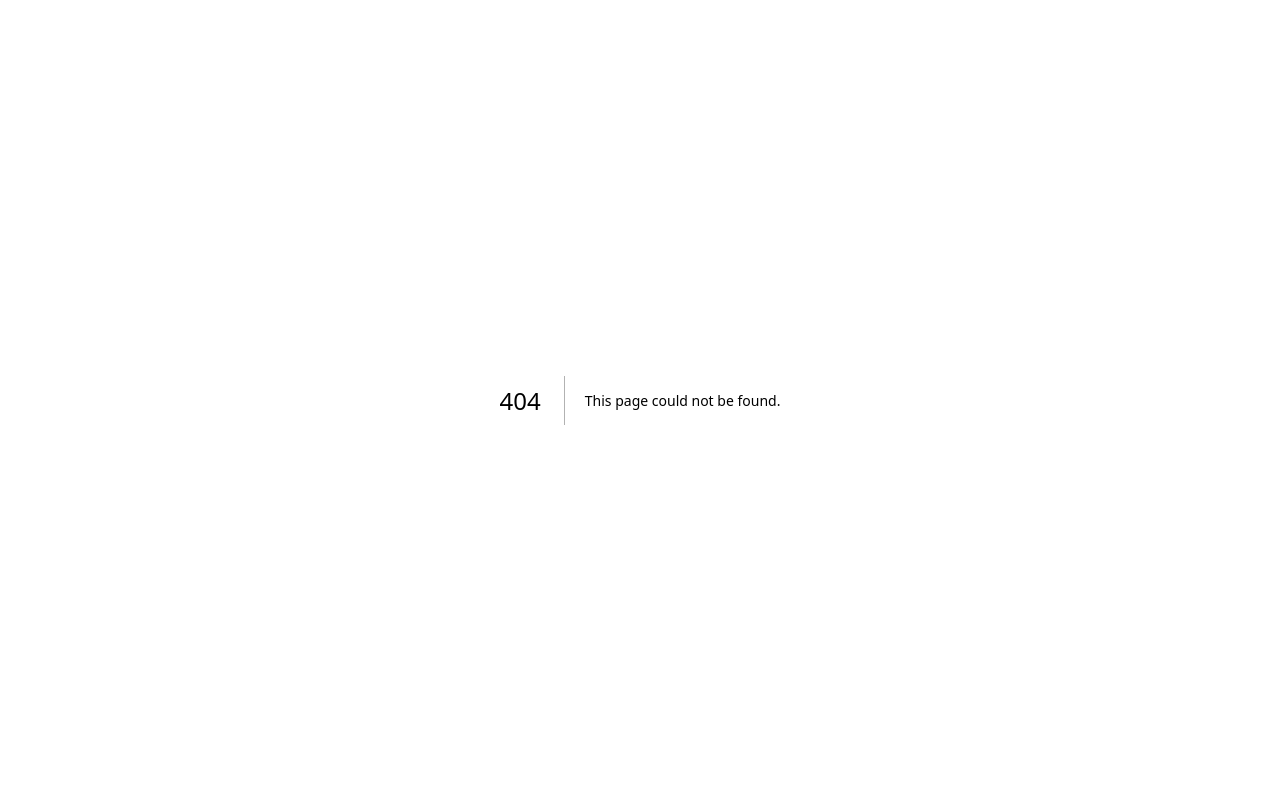
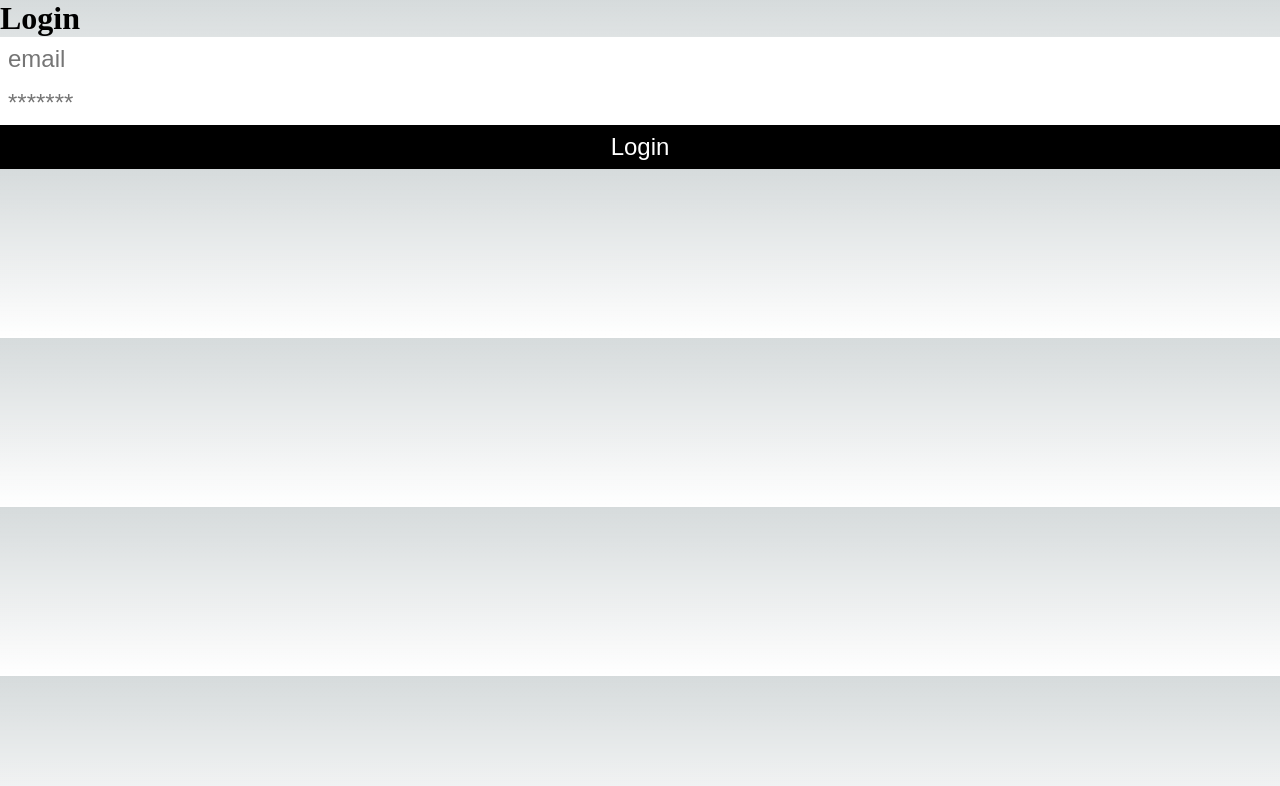
Before and after one commit to NahuelUliassiPirchio/nextjs-stop-rows-frontend, a Next.js app: page /login in a window 1280 px wide. Before the commit this address had no page. Shown: the top 786 px of the page. Built offline with nearby package versions, Linux system fonts and the light colour scheme.

Commit message:
[Add] Login/fetching hooks and basic login

```diff
--- /dev/null
+++ b/hooks/useAuth.ts
@@ -0,0 +1,59 @@
+import { useEffect, useState } from "react";
+import Cookie from "js-cookie";
+
+const useAuth = () => {
+    const [user, setUser] = useState<any>(null);
+    const [loading, setLoading] = useState(true);
+
+    useEffect(() => {
+        const accessToken = Cookie.get("accessToken")
+        if (!accessToken) {
+            setLoading(false)
+            return
+        }
+
+        // const expirationDate = new Date(Cookie.get("expirationDate") as string)
+        // if (expirationDate < new Date()) {
+        //     logout()
+        //     return
+        // }
+
+        fetch("http://localhost:3001/profile", {
+            headers: {
+                'Authorization': `Bearer ${accessToken}`
+            }
+        })
+            .then(res => res.json())
+            .then(data => {
+                setUser(data)
+            })
+        setLoading(false)
+    }, []);
+
+    const login = (accessToken: string, expirationDate: string) => {
+        Cookie.set("accessToken", accessToken)
+        Cookie.set("expirationDate", expirationDate)
+
+        fetch("http://localhost:3001/profile", {
+            headers: {
+                'Authorization': `Bearer ${accessToken}`
+            }
+        })
+            .then(res => res.json())
+            .then(data => {
+                setUser(data)
+            })
+        setLoading(false)
+    }
+
+    const logout = () => {
+        Cookie.remove("accessToken")
+        Cookie.remove("expirationDate")
+        setLoading(false)
+        setUser(null)
+    }
+
+    return { user, login, logout, loading };
+};
+
+export default useAuth;
--- a/package.json
+++ b/package.json
@@ -16,9 +16,13 @@
     "@types/react-dom": "18.0.10",
     "eslint": "8.31.0",
     "eslint-config-next": "13.1.1",
+    "js-cookie": "^3.0.1",
     "next": "13.1.1",
     "react": "18.2.0",
     "react-dom": "18.2.0",
     "typescript": "4.9.4"
+  },
+  "devDependencies": {
+    "@types/js-cookie": "^3.0.2"
   }
 }
--- /dev/null
+++ b/pages/login.tsx
@@ -0,0 +1,66 @@
+import Router from "next/router"
+import { useRef } from "react"
+import useAuth from "../hooks/useAuth"
+import styles from "../styles/Home.module.css"
+
+export default function Login() {
+    const emailRef = useRef<HTMLInputElement >(null)
+    const passwordRef = useRef<HTMLInputElement>(null)
+
+    const {user, loading, login} = useAuth()
+//    if (loading) return <div>Loading...</div>
+
+    if (user) Router.push("/")
+
+    const handleSubmit = async (e) => {
+        e.preventDefault()
+        await fetch("http://localhost:3001/auth/login", {
+            method: "POST",
+            headers: {
+                "Content-Type": "application/json"
+            },
+            body: JSON.stringify(
+                {
+                    email: emailRef.current?.value,
+                    password: passwordRef.current?.value
+                }
+            )
+        })
+        .then(res => {
+            if (res.status === 401) {
+                throw new Error("Invalid credentials")
+            }
+            else if (res.status === 500) {
+                throw new Error("Server error")
+            }
+            else if (res.status === 400) {
+                throw new Error("Bad request")
+            }
+            return res.json()})
+        .then(data => {
+            if (data.error) {
+                alert(data.error)
+            }
+            else {
+                console.log(data);
+                login(data.token, data.expires_in)
+            }
+        })
+        .catch(err => {
+            // set error
+            alert(err)
+        })
+        Router.push("/login")
+    }
+
+    return (
+        <div className={styles.container}>
+            <h1>Login</h1>
+            <form>
+                <input type="email" placeholder="email" ref={emailRef} />
+                <input type="password" placeholder="*******" ref={passwordRef} />
+                <button type="submit" onClick={handleSubmit}>Login</button>
+            </form>
+        </div>
+    )
+}
--- a/styles/Home.module.css
+++ b/styles/Home.module.css
@@ -2,3 +2,33 @@
   width: 100%;
   height: 100%;
 }
+
+
+.container form {
+  display: flex;
+  flex-direction: column;
+  align-items: center;
+  justify-content: center;
+  width: 100%;
+  height: 100%;
+}
+
+.container form input {
+  width: 100%;
+  height: 100%;
+  border: none;
+  outline: none;
+  font-size: 1.5rem;
+  padding: 0.5rem;
+}
+
+.container form button {
+  width: 100%;
+  height: 100%;
+  border: none;
+  outline: none;
+  font-size: 1.5rem;
+  padding: 0.5rem;
+  background-color: #000;
+  color: #fff;
+}
```
Also changed, not shown: components/CustomersMain.tsx (+20 -0 lines), hooks/useAuthFetch.ts (added, +19 -0 lines), hooks/useAuthGuard.ts (added, +16 -0 lines), hooks/useFetch.ts (added, +34 -0 lines), pages/index.tsx (+13 -2 lines), styles/CustomersMain.module.css (+12 -0 lines), 1 other file (tests, documents, lock files or other folders).
